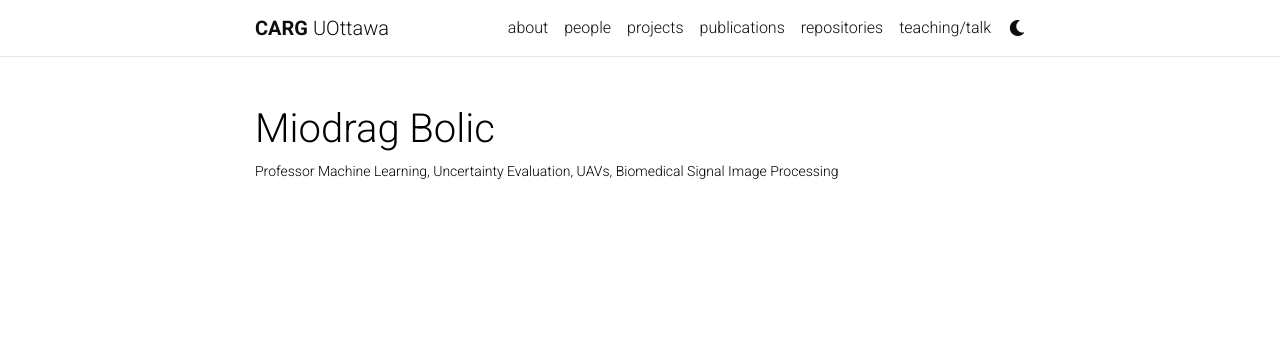
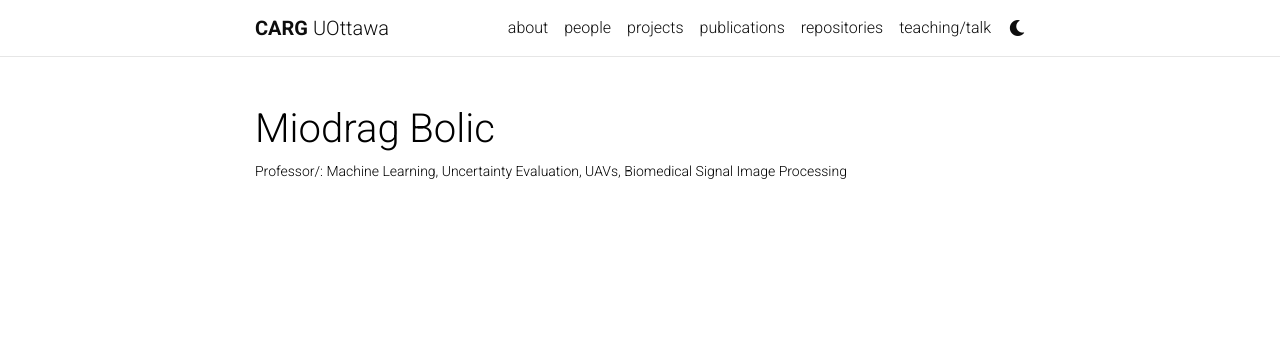
Before and after one commit to Himagna-Ganti/carg-uottawa, a Jekyll site: the page built from _people/miodrag.md, in a window 1280 px wide. Shown: the top 355 px of the page. Built offline with Jekyll 4.4.1, drawn with Linux system fonts in a browser that asks for light colours; comment, search, counter and statistics services are not loaded; a style sheet for code colours, icons or effects is not loaded.

```diff
--- a/_people/miodrag.md
+++ b/_people/miodrag.md
@@ -1,7 +1,7 @@
 ---
 layout: page
 title: Miodrag Bolic
-description: "Professor Machine Learning, Uncertainty Evaluation, UAVs, Biomedical Signal Image Processing"
+description: "Professor/: Machine Learning, Uncertainty Evaluation, UAVs, Biomedical Signal Image Processing"
 img: assets/img/miodrag-bolic.jpg
 importance: 1
 category: current
```
